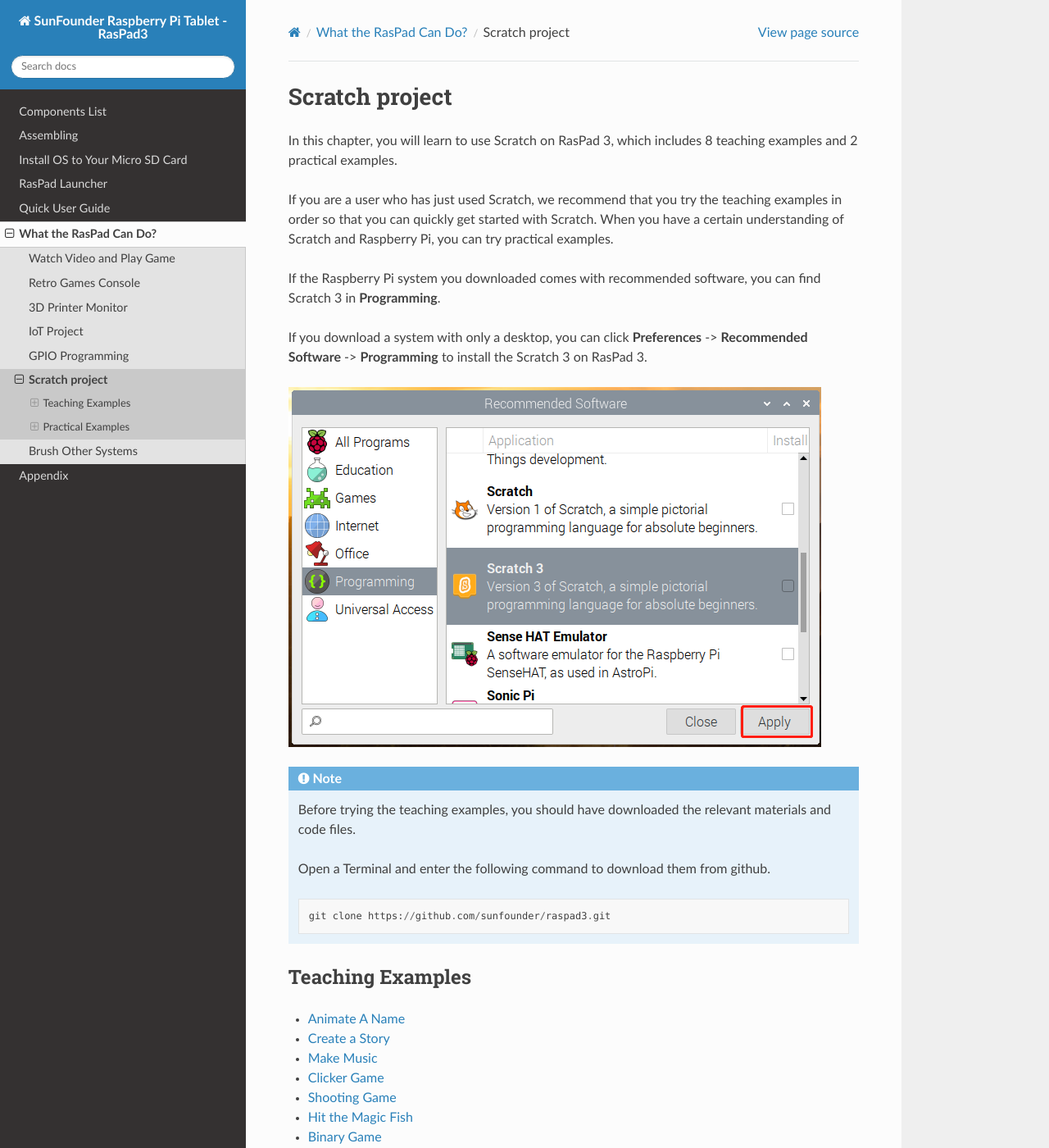
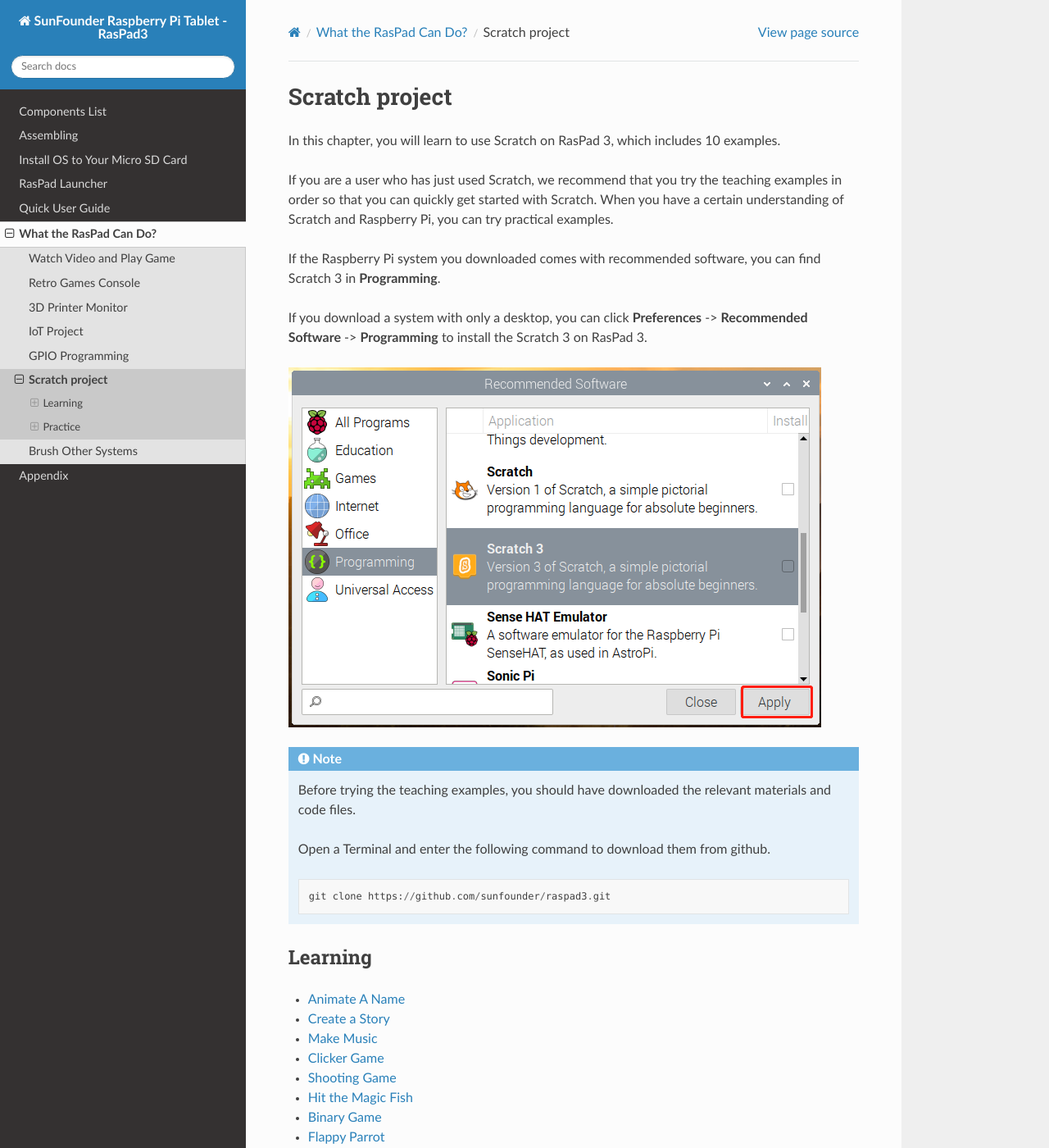
Before and after one commit to sunfounder/raspad3, a Sphinx documentation site: the page built from docs/source/scratch_programming.rst, in a window 1280 px wide and 1400 px high. Shown: the whole window at 82% size. Built offline with Sphinx 7.4.7 and the Read the Docs theme 2.0.0, drawn with Linux system fonts in a browser that asks for light colours; some of the changed text lies outside the part shown.

Commit message:
fix an error

```diff
--- a/docs/source/scratch_programming.rst
+++ b/docs/source/scratch_programming.rst
@@ -1,7 +1,7 @@
 Scratch project
 =================
 
-In this chapter, you will learn to use Scratch on RasPad 3, which includes 8 teaching examples and 2 practical examples.
+In this chapter, you will learn to use Scratch on RasPad 3, which includes 10 examples.
 
 If you are a user who has just used Scratch, we recommend that you try the teaching examples in order so that you can quickly get started with Scratch. When you have a certain understanding of Scratch and Raspberry Pi, you can try practical examples.
 
@@ -23,7 +23,7 @@
 
         git clone https://github.com/sunfounder/raspad3.git
 
-Teaching Examples
+Learning
 ----------------------
 
 .. toctree::
@@ -38,13 +38,14 @@
     binary_game
     flappy_parrot
     paint_box
-    eating_banana_game
 
-Practical Examples
+
+Practice
 -----------------------
 
 .. toctree::
     :maxdepth: 1
 
+    eating_banana_game
     create_musical_instrument
     raspad_monitor_device
```
